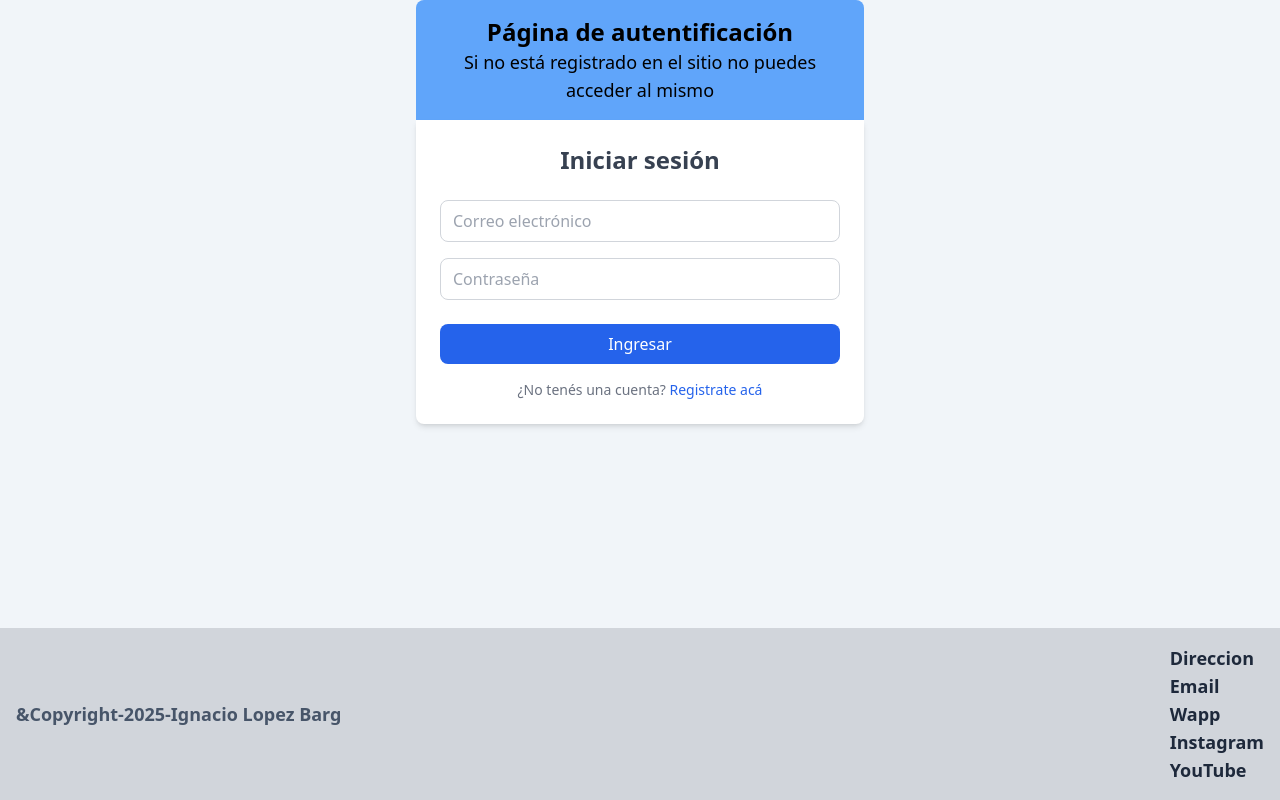
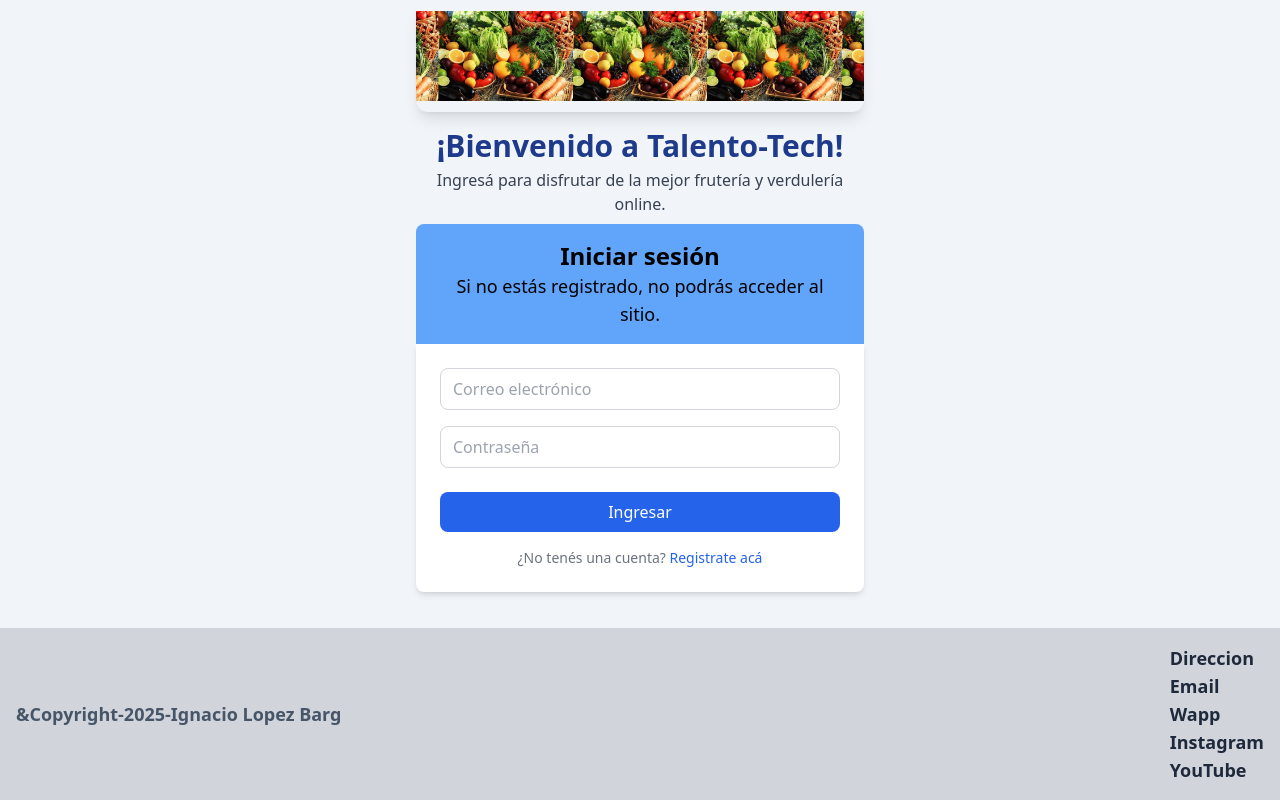
Before and after one commit to ignaciolopezbarg/tt-preentrega, a React (Vite) app: page /login in a window 1280 px wide. Built offline with nearby package versions, Linux system fonts and the light colour scheme; no server answers.

Commit message:
mejoras en login

```diff
--- a/package.json
+++ b/package.json
@@ -6,6 +6,7 @@
   "scripts": {
     "dev": "vite",
     "build": "vite build",
+    "postbuild": "copy dist\\index.html dist\\404.html",
     "lint": "eslint .",
     "preview": "vite preview",
     "predeploy": "npm run build",
--- a/src/components/Header.jsx
+++ b/src/components/Header.jsx
@@ -18,7 +18,7 @@ function Header({ user, login, logout }) {
   return (
     <header className="bg-gray-300 p-4 flex justify-between items-center">
       <img
-        src="/logo.jpeg"
+        src= {`${import.meta.env.BASE_URL}logo.jpeg`}
         alt="Logo"
         className="w-48 h-24 rounded-xl shadow-lg"
       />
--- a/src/main.jsx
+++ b/src/main.jsx
@@ -9,7 +9,7 @@ import { AuthProvider } from "./context/AuthContext.jsx";
 createRoot(document.getElementById("root")).render(
   <StrictMode>
     <AuthProvider>
-      <BrowserRouter>
+       <BrowserRouter basename={import.meta.env.BASE_URL}>
         <ThemeProvider>
           <CartProvider>
             <App />
--- a/src/pages/Auth/Login.jsx
+++ b/src/pages/Auth/Login.jsx
@@ -45,7 +45,7 @@ function Login() {
       );
 
       if (foundUser) {
-        toast.success("Bienvenido " + (foundUser.name || foundUser.email));
+        toast.success("¡Bienvenido, " + (foundUser.name || foundUser.email) + "!");
         login(foundUser);
         navigate(foundUser.role === "admin" ? "/admin-panel" : "/user");
       } else {
@@ -61,25 +61,34 @@ function Login() {
   return (
     <div className="min-h-screen flex flex-col justify-between bg-slate-100">
       <div className="w-full max-w-md mx-auto">
+        {/* Logo como banner repetido */}
+        <div
+          className="w-full h-28 bg-repeat-x bg-center pt-6 mb-4 rounded-xl shadow-lg"
+          style={{
+            backgroundImage: `url(${import.meta.env.BASE_URL}logo.jpeg)`,
+            backgroundSize: "auto 80%",
+          }}
+        />
+        <h1 className="text-3xl font-extrabold text-center text-blue-900 mt-2 mb-1">
+          ¡Bienvenido a Talento-Tech!
+        </h1>
+        <p className="text-center text-gray-700 mb-2">
+          Ingresá para disfrutar de la mejor frutería y verdulería online.
+        </p>
         <section className="bg-blue-400 text-lg rounded-t-lg px-6 py-4">
-          <h1 className="text-center font-bold text-2xl">
-            Página de autentificación
-          </h1>
-          <h2 className="text-center">
-            Si no está registrado en el sitio no puedes acceder al mismo
+          <h2 className="text-center font-bold text-2xl">
+            Iniciar sesión
           </h2>
+          <h3 className="text-center">
+            Si no estás registrado, no podrás acceder al sitio.
+          </h3>
         </section>
-
         <main className="flex-grow flex items-center justify-center">
           <form
             autoComplete="off"
             onSubmit={handleLogin}
             className="w-full p-6 bg-white rounded-b-lg shadow-md"
           >
-            <h2 className="text-2xl font-bold mb-6 text-center text-gray-700">
-              Iniciar sesión
-            </h2>
-
             <input
               type="email"
               autoComplete="useremail"
@@ -125,4 +134,5 @@ function Login() {
     </div>
   );
 }
+
 export default Login;
--- a/src/pages/Home.jsx
+++ b/src/pages/Home.jsx
@@ -14,7 +14,7 @@ function Home() {
       {loading ? (
         <div className="flex flex-col items-center w-fit">
           <img
-            src="/loading.gif"
+            src={`${import.meta.env.BASE_URL}loading.gif`}
             alt="Loading..."
             className="w-fit h-64 object-cover rounded-md shadow-md  mb-4"
           />
--- a/src/pages/NotFound.jsx
+++ b/src/pages/NotFound.jsx
@@ -6,7 +6,7 @@ function NotFound() {
     <>
     <h2>Cargando ...</h2>
       <img
-        src="/images/404.png"
+        src= {`${import.meta.env.BASE_URL}images/404.png`}
         alt="Página no encontrada"
         style={{ width: "400px", margin: "20px auto" }}
       />
--- a/vite.config.js
+++ b/vite.config.js
@@ -1,11 +1,10 @@
 import { defineConfig } from "vite";
 import react from "@vitejs/plugin-react";
 
-// https://vite.dev/config/
-export default defineConfig({
+export default defineConfig(({ mode }) => ({
   plugins: [react()],
-  base: "/tt-preentrega/",
+  base: mode === "development" ? "/" : "/tt-preentrega/",
   server: {
-    historyApiFallback: true, // Habilita rutas dinámicas
+    historyApiFallback: true,
   },
-});
+}));
```
Also changed, not shown: src/App.jsx (+10 -1 lines).
